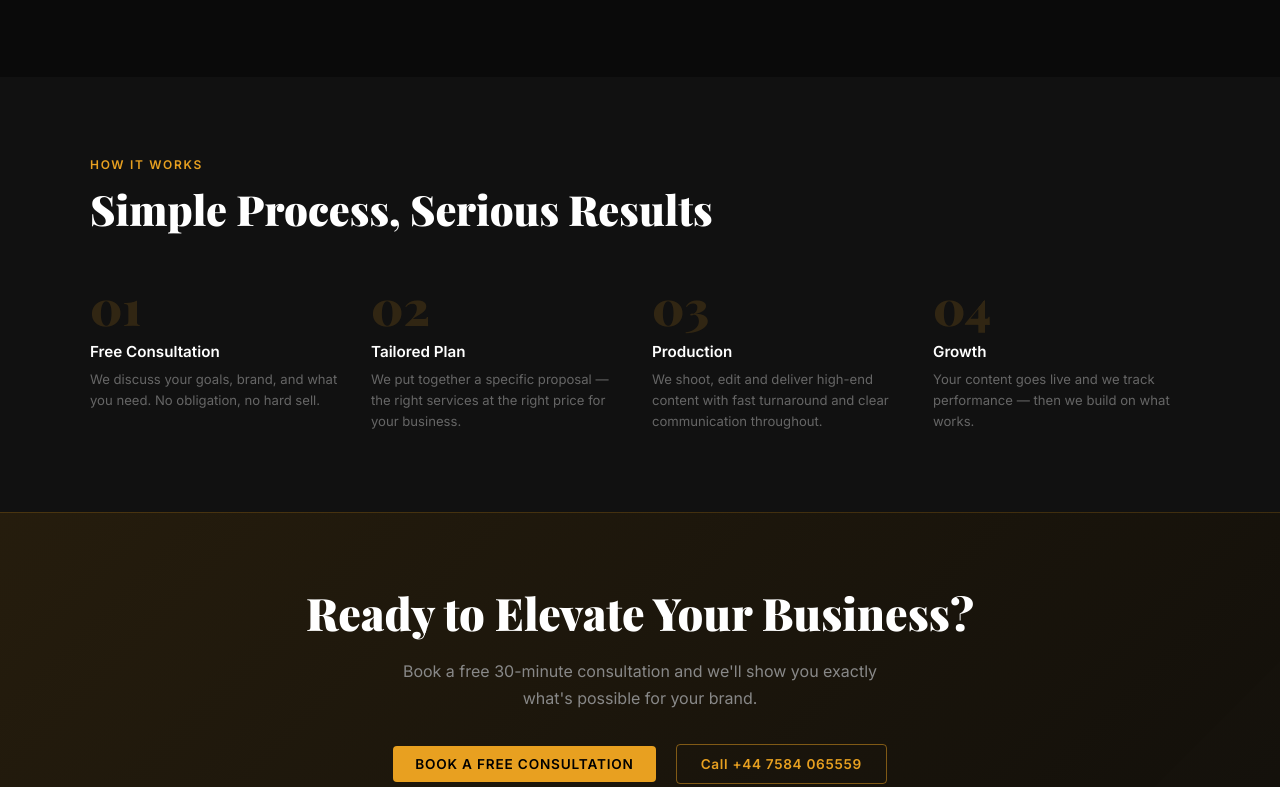
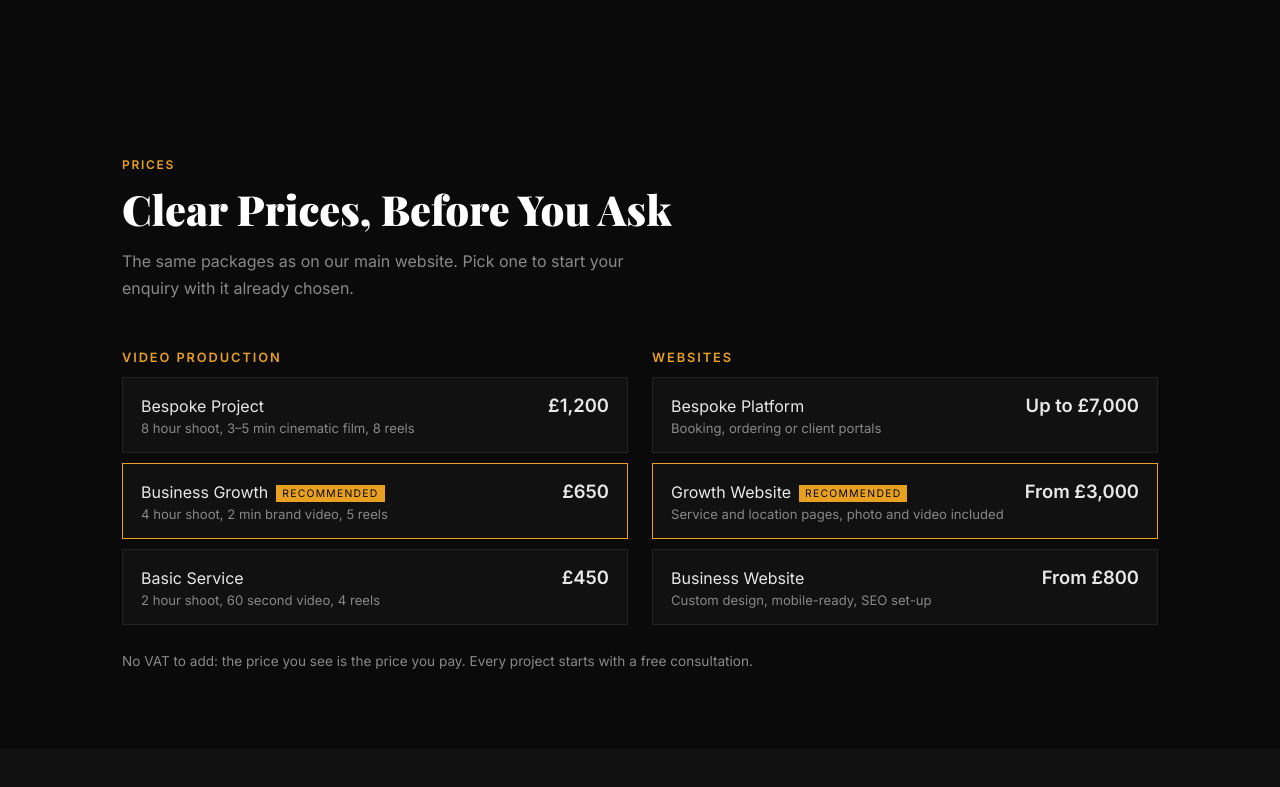
Before and after one commit to wdgvideography-lgtm/wdg-ads-landing, a plain HTML site: page index.html in a window 1280 px wide. Shown: the part 1584-2371 px from the top of the page. Drawn offline with nearby package versions, Linux system fonts and the light colour scheme.

Commit message:
Sales psychology: show real prices, dearest first, with Recommended marked
- Anchoring: video and website packages shown top-down so the recommended middle option reads as good value
- Smart default: choosing a package opens the form with that service already picked
- Prices match the main website's packages; no VAT to add

Co-Authored-By: Claude Opus 5.5 <noreply@anthropic.com>
Claude-Session: https://claude.ai/code/session_01XASiq3ne1Z5ne2LibsV5Ui

```diff
--- a/index.html
+++ b/index.html
@@ -331,6 +331,17 @@
       margin-bottom: 48px;
     }
 
+    /* Prices at a glance: dearest first so the middle option reads as good value (anchoring). */
+    .prices { display: grid; grid-template-columns: 1fr 1fr; gap: 24px; margin-top: 40px; }
+    .price-group h4 { color: var(--gold); font-size: 0.8rem; letter-spacing: 0.15em; text-transform: uppercase; margin-bottom: 12px; }
+    .price-row { display: flex; justify-content: space-between; align-items: baseline; gap: 16px; padding: 16px 18px; border: 1px solid #222; background: var(--mid); color: var(--text); text-decoration: none; margin-bottom: 10px; transition: border-color .2s; }
+    .price-row:hover, .price-row:focus-visible { border-color: var(--gold); }
+    .price-row.rec { border-color: var(--gold); }
+    .price-row b { font-size: 1.15rem; white-space: nowrap; }
+    .price-row small { display: block; color: var(--muted); font-size: 0.82rem; margin-top: 4px; }
+    .rec-tag { display: inline-block; margin-left: 8px; font-size: 0.65rem; letter-spacing: 0.12em; color: var(--dark); background: var(--gold); padding: 2px 6px; vertical-align: middle; }
+    .price-note { color: var(--muted); font-size: 0.85rem; margin-top: 18px; }
+    @media (max-width: 760px) { .prices { grid-template-columns: 1fr; } }
     .services-grid {
       display: grid;
       grid-template-columns: repeat(3, 1fr);
@@ -635,6 +646,7 @@
         <h4>Web Design</h4>
         <p>Custom-designed, mobile-responsive websites built to convert visitors into customers. SEO-optimised from day one.</p>
       </div>
+
       <div class="service-card">
         <div class="service-icon">📱</div>
         <h4>Social Media Management</h4>
@@ -656,6 +668,28 @@
         <p>Monthly retainers covering video, social, web and strategy — everything managed for you so you can focus on your business.</p>
       </div>
     </div>
+  </div>
+
+  <!-- PRICES -->
+  <div class="section">
+    <p class="section-label">Prices</p>
+    <h2 class="section-title">Clear Prices, Before You Ask</h2>
+    <p class="section-sub">The same packages as on our main website. Pick one to start your enquiry with it already chosen.</p>
+    <div class="prices">
+      <div class="price-group">
+        <h4>Video production</h4>
+        <a class="price-row" href="#enquire" data-service="Video Production"><span>Bespoke Project<small>8 hour shoot, 3–5 min cinematic film, 8 reels</small></span><b>£1,200</b></a>
+        <a class="price-row rec" href="#enquire" data-service="Video Production"><span>Business Growth<span class="rec-tag">RECOMMENDED</span><small>4 hour shoot, 2 min brand video, 5 reels</small></span><b>£650</b></a>
+        <a class="price-row" href="#enquire" data-service="Video Production"><span>Basic Service<small>2 hour shoot, 60 second video, 4 reels</small></span><b>£450</b></a>
+      </div>
+      <div class="price-group">
+        <h4>Websites</h4>
+        <a class="price-row" href="#enquire" data-service="Web Design"><span>Bespoke Platform<small>Booking, ordering or client portals</small></span><b>Up to £7,000</b></a>
+        <a class="price-row rec" href="#enquire" data-service="Web Design"><span>Growth Website<span class="rec-tag">RECOMMENDED</span><small>Service and location pages, photo and video included</small></span><b>From £3,000</b></a>
+        <a class="price-row" href="#enquire" data-service="Web Design"><span>Business Website<small>Custom design, mobile-ready, SEO set-up</small></span><b>From £800</b></a>
+      </div>
+    </div>
+    <p class="price-note">No VAT to add: the price you see is the price you pay. Every project starts with a free consultation.</p>
   </div>
 
   <!-- PROCESS -->
@@ -760,7 +794,18 @@
         }
       });
     });
-  </script>
+
+  // Smart default: a price row opens the form with its service already chosen.
+  document.querySelectorAll('.price-row[data-service]').forEach(function (a) {
+    a.addEventListener('click', function () {
+      var sel = document.querySelector('#enquiryForm select[name="service"]');
+      if (!sel) return;
+      for (var i = 0; i < sel.options.length; i++) {
+        if (sel.options[i].value === a.dataset.service) { sel.selectedIndex = i; break; }
+      }
+    });
+  });
+</script>
 
 </body>
 </html>
```
